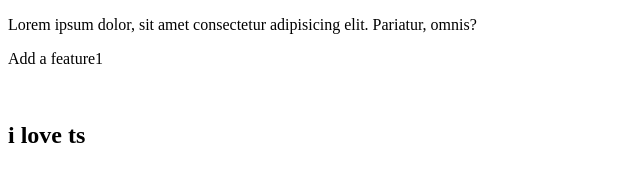
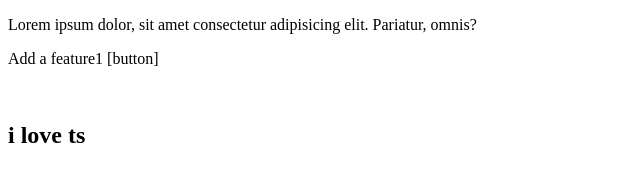
Before and after one commit to rakibul264612/DS_practice, a plain HTML site: page index.html in a window 1280 px wide. Shown: the full height of the page, 0-640 px from the left. Drawn offline with Linux system fonts and the light colour scheme.

```diff
--- a/index.html
+++ b/index.html
@@ -9,7 +9,7 @@
     <p>
       Lorem ipsum dolor, sit amet consectetur adipisicing elit. Pariatur, omnis?
     </p>
-    <p>Add a feature1</p>
+    <p>Add a feature1 [button]</p>
     <br />
     <h2>i love ts</h2>
   </body>
```
